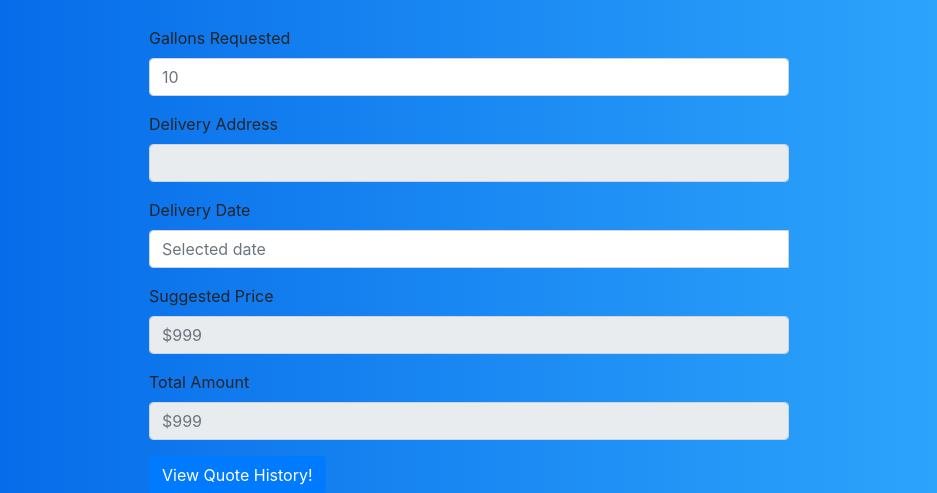
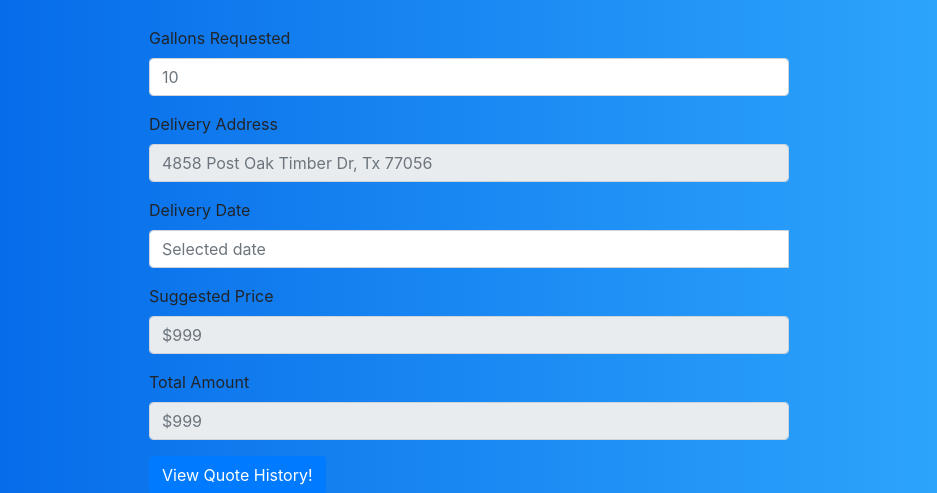
Before and after one commit to Cklewis/FuelPredict.github.io, a Python web app: template Templates/fuelQuote.html in a window 1280 px wide. Shown: the part 56-549 px from the top of the page, without its empty margins (171-1108 px from the left). Run offline with Jinja, Linux system fonts and the light colour scheme; the template is opened without the code that fills it, so the values that code supplies are empty; some libraries are stand-ins or nearby versions.

Commit message:
Placeholder changed info inside

```diff
--- a/Templates/fqHistory.html
+++ b/Templates/fqHistory.html
@@ -129,7 +129,7 @@
           <tr>
             <th scope="row">1</th>
             <td>10</td>
-            <td>1793 McHard Rd Huntsville, AL 12345</td>
+            <td>4858 Post Oak Timber Dr, Tx 77056</td>
             <td>10/25/2019</td>
             <td>$999</td>
             <td>$9999</td>
--- a/Templates/fuelQuote.html
+++ b/Templates/fuelQuote.html
@@ -89,8 +89,8 @@
         <div class="form-group">
             <!-- Delivery Address -->
             <label for="delivery_id" class="control-label">Delivery Address</label>
-            <input type="text" pattern=".{,100}" class="form-control" name="delivery" id=delivery_id placeholder=""
-                readonly />
+            <input type="text" pattern=".{,100}" class="form-control" name="delivery" id=delivery_id placeholder="4858 Post Oak Timber Dr, Tx 77056"
+                readonly/>
 
             <!-- Testing-->
             <!-- <p id ="demo">Testing to see if this changes to input address</p> -->
```
